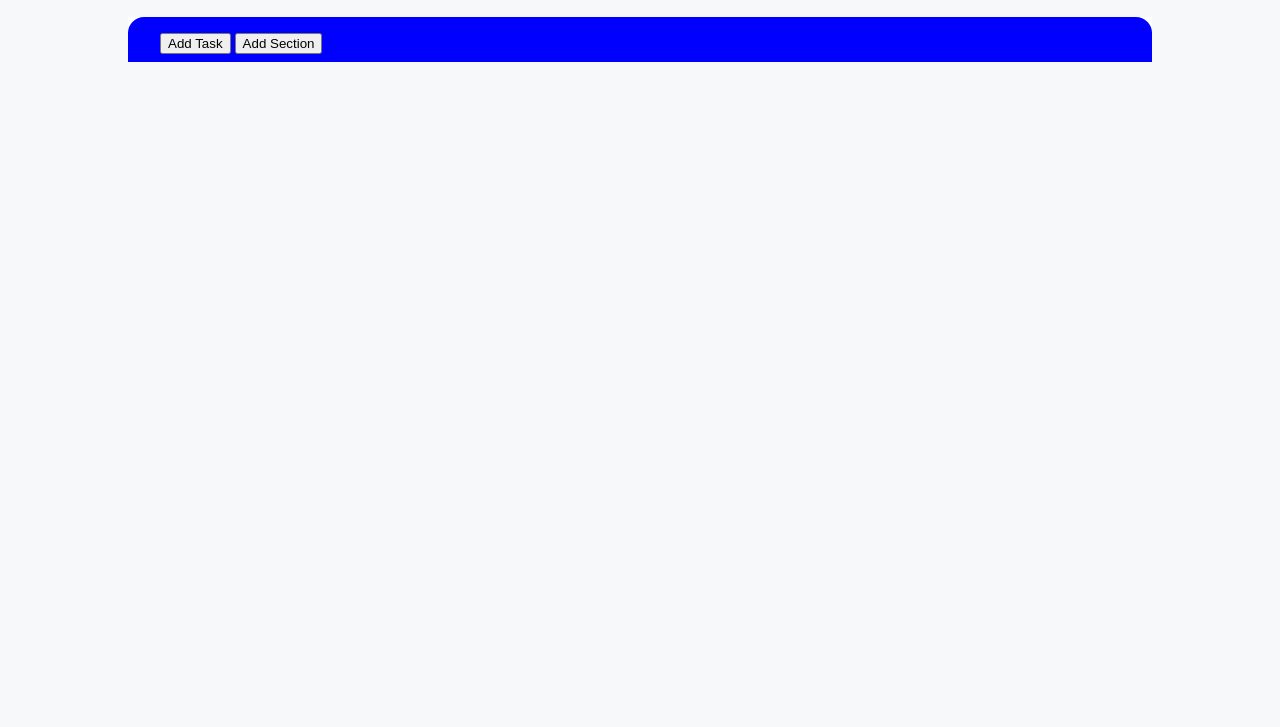
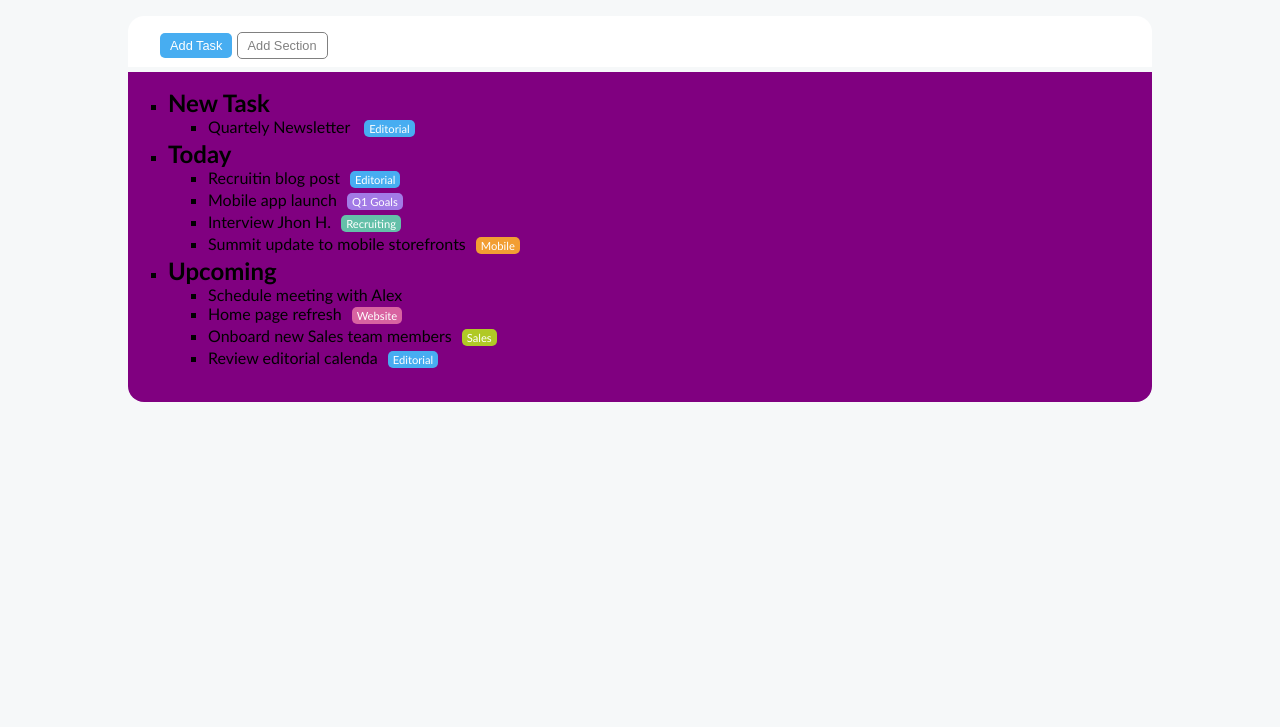
Before and after one commit to Gabriele-Viola/html-css-toboolist, a plain HTML site: page index.html in a window 1280 px wide. Shown: the part 73-800 px from the top of the page. Drawn offline with Linux system fonts and the light colour scheme.

Commit message:
add style mark list

```diff
--- a/css/style.css
+++ b/css/style.css
@@ -18,8 +18,9 @@
 
 
 }
-body{background-color: var(--blist-main);
-
+body{
+    background-color: var(--blist-main);
+    font-family: 'Gill Sans', 'Gill Sans MT', Calibri, 'Trebuchet MS', sans-serif;
 }
 #logo{
     display: inline-block;
@@ -38,14 +39,77 @@ body{background-color: var(--blist-main);
     margin-top: 2rem;
 }
 .contein{
-    background-color: var(--blist-white);
+
+    background-color: var(--blist-main);
     width: 80%;
     margin: auto;
 }
 
-
+/* main region */
 #header-list{
-    background-color: blue;
+    background-color: var(--blist-white);
     padding: 1rem 0 0.5rem 2rem;
     border-radius: 1rem 1rem 0 0;
 }
+#main-list{
+    background-color: purple;
+    margin: 5px 0;
+    padding: 1rem 0 2rem;
+    border-radius: 0 0 1rem 1rem;
+}
+
+.button{
+    border-radius: 5px;
+    border: none;
+    font-size: 0.8rem;
+    padding: 5px 10px;
+
+}
+
+
+
+.Task{
+    background-color: var(--blist-blue);
+    color: white;
+}
+.Section{
+    background-color: #ffffff;
+    color: grey;
+    border: 1px solid gray
+
+}
+/* endmain region */
+
+ul{
+    list-style-type: square ;
+}
+.HeadList{
+    font-size: 1.5rem;
+    font-weight: bold;
+}
+.notification{
+    margin: 2px 10px;
+    display: inline-block;
+    font-size: 0.7rem;
+    padding: 2px 5px;
+    border-radius: 5px;
+    color: #ffffff;
+}
+.Editorial{
+    background-color: var(--blist-blue);
+}
+.Q1Goals{
+    background-color: var(--blist-purple);
+}
+.Recruiting{
+    background-color: var(--blist-salvia);
+}
+.Mobile{
+    background-color: var(--blist-orange);
+}
+.Website{
+    background-color: var(--blist-palered);
+}
+.Sales{
+    background-color: var(--blist-green);
+}
--- a/index.html
+++ b/index.html
@@ -22,13 +22,51 @@
 
 
             <header id="header-list">
-                    <button class="AddT"> Add Task</button>
-                    <button class="AddS"> Add Section</button>
+                    <button class="button Task"> Add Task</button>
+                    <button class="button Section"> Add Section</button>
             </header>
 
 
             <!-- /#header-list -->
             <main id="main-list">
+                <ul>
+                    <li>
+                        <span class="HeadList">New Task</span>
+                        <ul>
+                            <li>
+                                Quartely Newsletter <span class="notification Editorial">Editorial</span>
+                            </li>
+                        </ul>
+                    </li>
+                    <li>
+                        <span class="HeadList">Today</span>
+                        <ul>
+                            <li>Recruitin blog post<span class="notification Editorial">Editorial</span>
+                            </li>
+                            <li>Mobile app launch<span class="notification Q1Goals">Q1 Goals</span>
+                            </li>
+                            <li>Interview Jhon H.<span class="notification Recruiting">Recruiting</span>
+                            </li>
+                            <li>Summit update to mobile storefronts<span class="notification Mobile">Mobile</span>
+                            </li>
+                        </ul>
+                    </li>
+                    <li>
+                        <span class="HeadList">Upcoming</span>
+                        <ul>
+                            <li>Schedule meeting with Alex
+                            </li>
+                            <li>Home page refresh<span class="notification Website">Website</span>
+                            </li>
+                            <li>Onboard new Sales team members<span class="notification Sales">Sales</span>
+                            </li>
+                            <li>Review editorial calenda<span class="notification Editorial">Editorial</span>
+                            </li>
+                        </ul>
+                    </li>
+
+
+                </ul>
 
 
             </main>
```
Also changed, not shown: 1 other file.
